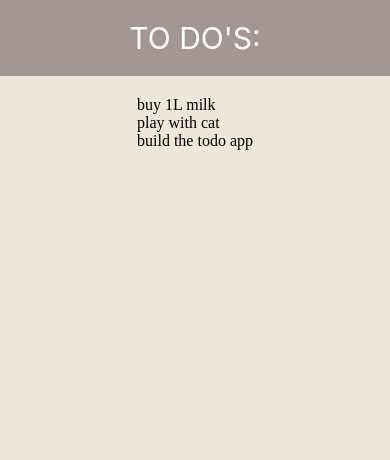
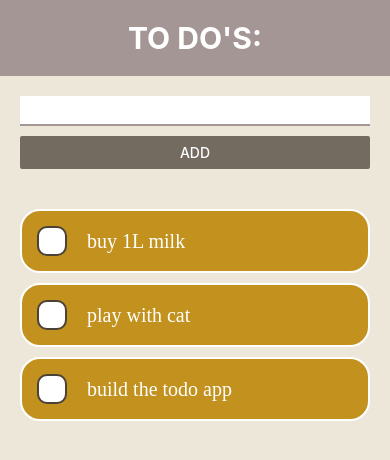
Before and after one commit to palinakarabovich/react-native-study, a React Native app: screen / in a window 390 px wide. Shown: the top 460 px of the page. Built offline with nearby package versions, Linux system fonts and the light colour scheme.

Commit message:
form created

```diff
--- a/App.tsx
+++ b/App.tsx
@@ -1,12 +1,29 @@
 import { SafeAreaView, StyleSheet, Text, View } from 'react-native';
 import Header from './components/Header';
 import List from './components/List';
+import Form from './components/Form';
+import { toDoList } from './assets/mockData';
+import React from 'react';
+
+export interface ITodo {
+  text: string,
+  id: number
+}
 
 export default function App() {
+
+  const [todoData, setTodoData] = React.useState(toDoList);
+  const [inputValue, setInputValue] = React.useState('');
+
+  const handleAddToList = (todo: ITodo) =>{
+    console.log(todo)
+  }
+
   return (
     <SafeAreaView style={styles.container}>
       <Header />
-      <List />
+      <Form value={inputValue} add={handleAddToList} setValue={setInputValue}/>
+      <List data={todoData}/>
     </SafeAreaView>
   );
 }
--- a/components/Form.tsx
+++ b/components/Form.tsx
@@ -0,0 +1,45 @@
+import React from "react";
+import { Button, StyleSheet, TextInput, View } from "react-native";
+import { ITodo } from "../App";
+
+interface IForm {
+  value: string,
+  add: (arg: ITodo) => void,
+  setValue: React.Dispatch<React.SetStateAction<string>>
+}
+
+const Form: React.FC<IForm> = ({value, add, setValue}) => {
+
+
+  return(
+    <View style={styles.container}>
+      <TextInput
+      style={styles.input}
+      />
+      <Button
+        color={'#736B60'}
+        title={'add'}
+      />
+    </View>
+  )
+}
+
+export default Form;
+
+const styles = StyleSheet.create({
+  container: {
+    padding: 20
+  },
+  input: {
+    height: 30,
+    backgroundColor: 'white',
+    marginBottom: 10,
+    borderBottomColor: '#A49694',
+    borderBottomWidth: 2,
+    padding: 5,
+    fontSize: 20
+  },
+  button: {
+
+  }
+})
--- a/components/Header.tsx
+++ b/components/Header.tsx
@@ -21,6 +21,7 @@ const styles = StyleSheet.create({
       fontSize: 30,
       textAlign: 'center',
       color: 'white',
-      textTransform: 'uppercase'
-    }
+      textTransform: 'uppercase',
+      fontWeight: 'bold'
+    },
 })
--- a/components/List.tsx
+++ b/components/List.tsx
@@ -1,13 +1,19 @@
 import { FlatList, StyleSheet, View } from "react-native"
 import { toDoList } from "../assets/mockData"
 import ListItem from "./ListItem";
+import React from "react";
+import { ITodo } from "../App";
+
+interface IList {
+  data: Array<ITodo>
+}
 
 
-const List = () => {
+const List: React.FC<IList> = ({data}) => {
   return (
     <View style={styles.container}>
       <FlatList
-        data={toDoList}
+        data={data}
         renderItem={({ item }) => <ListItem text={item.text} />}
         keyExtractor={(item) => item.id.toString()}
       />
@@ -19,9 +25,6 @@ export default List;
 
 const styles = StyleSheet.create({
   container: {
-    flex: 1,
-    justifyContent: 'center',
-    alignItems: 'center',
     padding: 20
   }
 })
--- a/components/ListItem.tsx
+++ b/components/ListItem.tsx
@@ -1,5 +1,5 @@
 import React from "react";
-import { View } from "react-native"
+import { StyleSheet, View } from "react-native"
 
 interface IListItem {
   text: string,
@@ -7,10 +7,37 @@ interface IListItem {
 
 const ListItem:React.FC<IListItem> = ({text}) => {
   return(
-    <View>
+    <View style={styles.item}>
+      <View style={styles.icon} />
       {text}
     </View>
   )
 }
 
 export default ListItem;
+
+const styles = StyleSheet.create({
+  item:{
+    padding: 15,
+    fontSize: 20,
+    flex: 1,
+    flexDirection: 'row',
+    alignItems: 'center',
+    backgroundColor: '#C2911E',
+    color: 'white',
+    borderRadius: 20,
+    marginBottom: 10,
+    borderColor: 'white',
+    borderWidth: 2,
+  },
+  icon: {
+    width: 30,
+    height: 30,
+    backgroundColor: 'white',
+    borderWidth: 2,
+    marginRight: 20,
+    borderRadius: 10,
+    borderColor: '#4B4237'
+  }
+
+})
```
